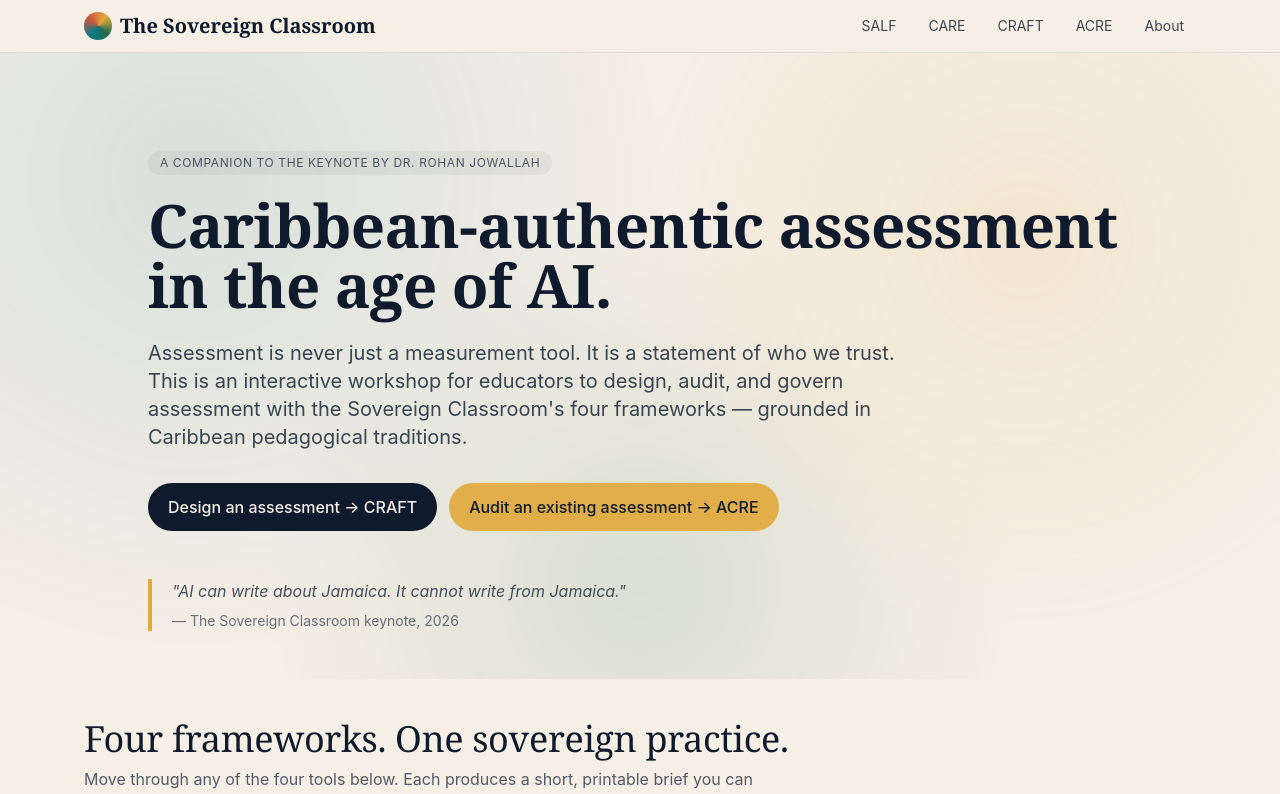
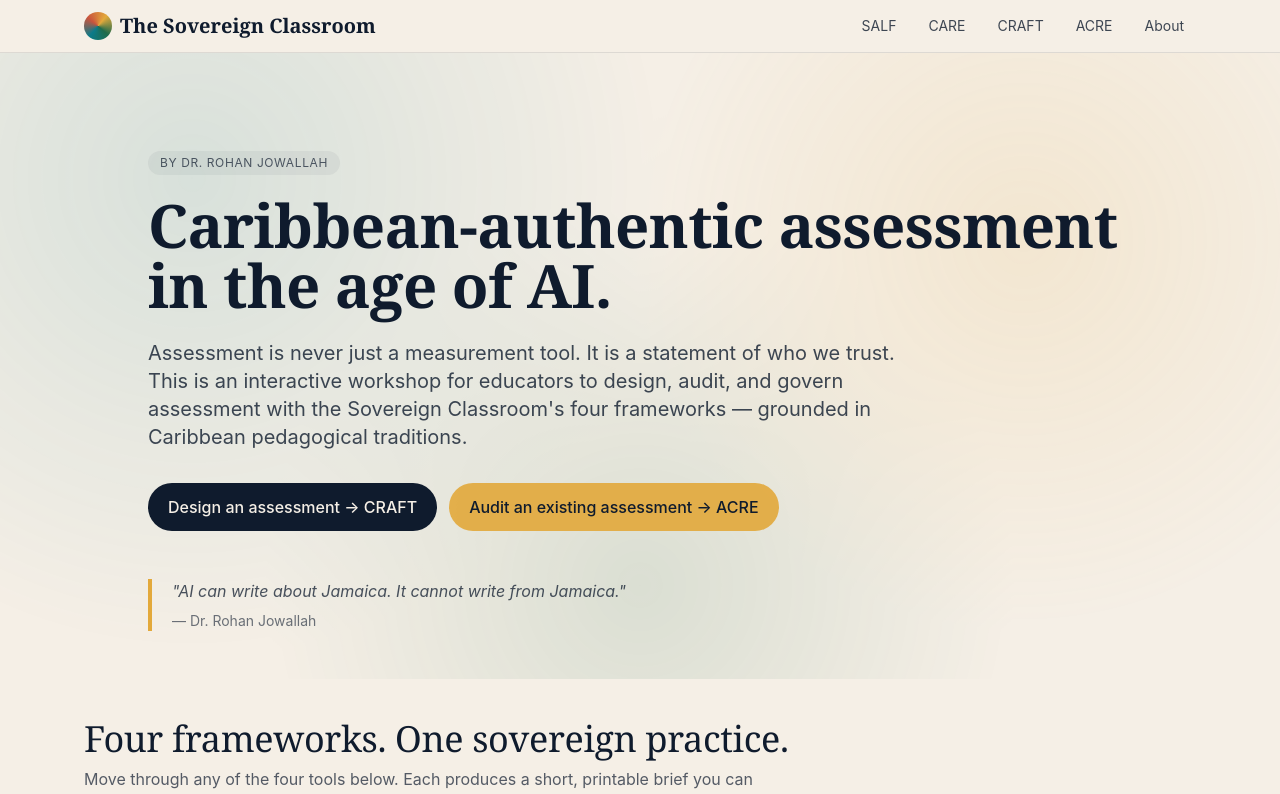
Before and after one commit to Rj952/sovereign-classroom, a Next.js app: page / in a window 1280 px wide. Shown: the top 794 px of the page. Built offline with nearby package versions, Linux system fonts and the light colour scheme.

Commit message:
Remove keynote references (app home and layout)

```diff
--- a/app/layout.tsx
+++ b/app/layout.tsx
@@ -6,7 +6,7 @@ import Footer from "@/components/Footer";
 export const metadata: Metadata = {
   title: "The Sovereign Classroom — Caribbean Assessment in the Age of AI",
   description:
-    "An interactive companion to Dr. Rohan Jowallah's Sovereign Classroom keynote. Explore authentic assessment design through the SALF, CARE, CRAFT, and ACRE frameworks — grounded in Caribbean pedagogical traditions.",
+    "An interactive workshop by Dr. Rohan Jowallah. Explore authentic assessment design through the SALF, CARE, CRAFT, and ACRE frameworks — grounded in Caribbean pedagogical traditions.",
   keywords: [
     "Caribbean education",
     "AI assessment",
@@ -15,7 +15,6 @@ export const metadata: Metadata = {
     "CRAFT framework",
     "ACRE framework",
     "Rohan Jowallah",
-    "Sovereign Intelligence",
     "authentic assessment",
   ],
   authors: [{ name: "Dr. Rohan Jowallah" }],
--- a/app/page.tsx
+++ b/app/page.tsx
@@ -15,7 +15,7 @@ export default function HomePage() {
         />
         <div className="relative max-w-5xl mx-auto px-5 pt-16 md:pt-24 pb-12">
           <p className="inline-block bg-ink/5 text-ink/70 px-3 py-1 rounded-full text-xs uppercase tracking-wider mb-5">
-            A companion to the keynote by Dr. Rohan Jowallah
+            By Dr. Rohan Jowallah
           </p>
           <h1 className="font-display text-4xl md:text-6xl font-semibold leading-[1.05] text-ink">
             Caribbean-authentic assessment<br />
@@ -34,7 +34,7 @@ export default function HomePage() {
           </div>
           <blockquote className="mt-12 border-l-4 border-sun pl-5 max-w-3xl text-ink/75 italic">
             "AI can write about Jamaica. It cannot write from Jamaica."
-            <span className="block not-italic mt-2 text-sm text-ink/60">— The Sovereign Classroom keynote, 2026</span>
+            <span className="block not-italic mt-2 text-sm text-ink/60">— Dr. Rohan Jowallah</span>
           </blockquote>
         </div>
       </section>
```
